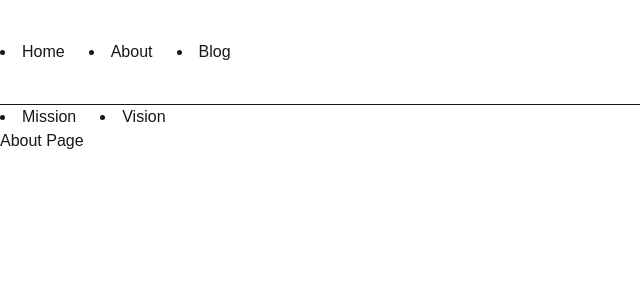
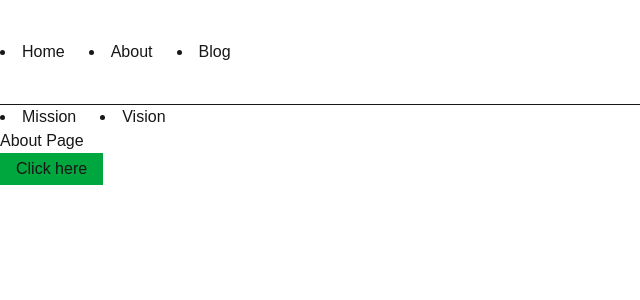
Before and after one commit to Monjurul-190629/Next-app-practise, a Next.js app: page /About in a window 1280 px wide. Shown: the top 300 px of the page, without its empty margins (0-640 px from the left). Built offline with nearby package versions, Linux system fonts and the light colour scheme.

Commit message:
use client is used now

```diff
--- a/src/app/About/page.tsx
+++ b/src/app/About/page.tsx
@@ -1,9 +1,13 @@
 import React from 'react';
+import Button from '../Components/Button';
 
-const about:React.FC = () => {
+const about: React.FC = () => {
     return (
         <div>
             About Page
+            <div>
+                <Button></Button>
+            </div>
         </div>
     );
 };
--- /dev/null
+++ b/src/app/Blog/[id]/page.tsx
@@ -0,0 +1,12 @@
+import React from 'react';
+
+const page = ({params}) => {
+    const {id} = params;
+    return (
+        <div>
+            The blog id : {id}
+        </div>
+    );
+};
+
+export default page;
--- a/src/app/Blog/page.tsx
+++ b/src/app/Blog/page.tsx
@@ -1,6 +1,7 @@
+import Link from 'next/link';
 import React from 'react';
 
-const page:React.FC = async () => {
+const page: React.FC = async () => {
     const data = await fetch('https://api.vercel.app/blog');
     const posts = await data.json();
     const newPosts = posts.slice(0, 5);
@@ -8,7 +9,9 @@ const page:React.FC = async () => {
         <div>
             Blog : {posts.length}
             {
-                newPosts.map(post => <li key = {post.id}>{post.title}</li>)
+                newPosts.map(post => <li key={post.id}>
+                    <Link href ={`/Blog/${post.id}`}>{post.title}</Link>
+                </li>)
             }
         </div>
     );
--- /dev/null
+++ b/src/app/Components/Button.tsx
@@ -0,0 +1,14 @@
+"use client"
+import React from 'react';
+
+const Button = () => {
+    return (
+        <div>
+            <button className='bg-green-600 px-4 py-1' onClick={() => console.log("Hello world")}>
+                Click here
+            </button>
+        </div>
+    );
+};
+
+export default Button;
```
